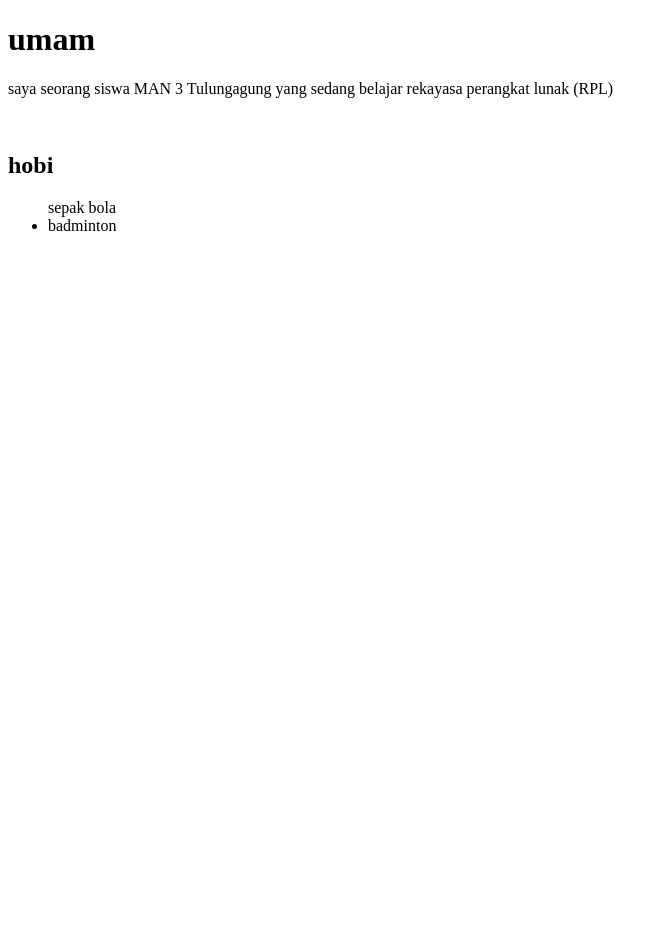
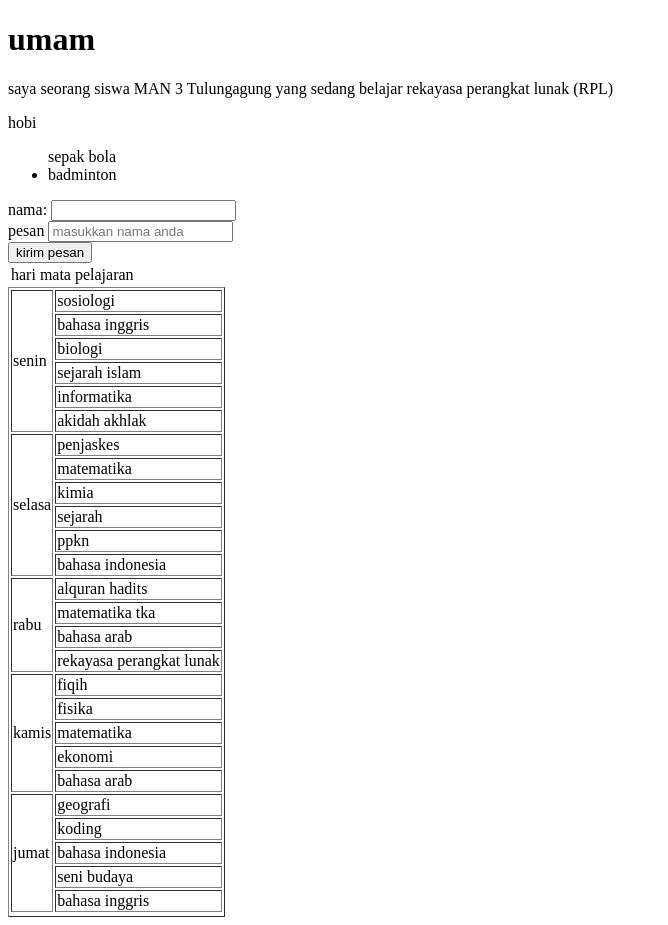
Before and after one commit to alhadiqumam-prog/profile, a plain HTML site: page index.html in a window 1280 px wide. Shown: the whole page, without its empty margins (0-668 px from the left). Before the commit the page ends 800 px from the top, so only its background shows below. Drawn offline with Linux system fonts and the light colour scheme.

Commit message:
menambah list pelajaran

```diff
--- a/index.html
+++ b/index.html
@@ -10,14 +10,128 @@
 <body>
     <h1>umam</h1>
     <p>saya seorang siswa MAN 3 Tulungagung yang sedang belajar rekayasa perangkat lunak (RPL)</p>
-    <img src
-    <section>
-        <h2>hobi</h2>
-        <ul>
+    <img <h2>hobi</h2>
+    <ul>
         </li>sepak bola</li>
         <li>badminton</li>
-        </ul>
-        </section>
+    </ul>
+    </section>
+
+
+</html>
+</section>
+</form>
+<div>
+    <tabel>nama:</tabel>
+    <input type="text" placelhordel="masukkan nama anda" />
+</div>
+<div>
+    <label>pesan</label>
+    <input type="text" placeholder="masukkan nama anda" />
+</div>
+
+<button type="submit">kirim pesan</button>
+</form>
+</section>
+
+
+
+<!--jadwal pelajaran -->
+<table>
+    <thead>
+        <tr>
+            <td>hari</td>
+            <td>mata pelajaran</td>
+            <table border>
+        </tr>
+    </thead>
+    <tbody>
+        <tr>
+            <td rowspan='6'>senin</td>
+            <td>sosiologi</td>
+        </tr>
+        <tr>
+            <td>bahasa inggris</td>
+        </tr>
+        <tr>
+            <td>biologi</td>
+        </tr>
+        <tr>
+            <td>sejarah islam</td>
+        </tr>
+        <tr>
+            <td>informatika</td>
+        </tr>
+        <tr>
+            <td>akidah akhlak</td>
+        </tr>
+        <tr>
+            <td rowspan="6">selasa</td>
+            <td>penjaskes</td>
+        </tr>
+        <tr>
+            <td>matematika</td>
+        </tr>
+        <tr>
+            <td>kimia</td>
+        </tr>
+        <tr>
+            <td>sejarah</td>
+        </tr>
+        <tr>
+            <td>ppkn</td>
+        </tr>
+        <tr>
+            <td>bahasa indonesia</td>
+        </tr>
+        <tr>
+            <td rowspan="4">rabu</td>
+            <td>alquran hadits</td>
+        </tr>
+        <tr>
+            <td>matematika tka</td>
+        </tr>
+        <tr>
+            <td>bahasa arab</td>
+        </tr>
+        <tr>
+            <td>rekayasa perangkat lunak</td>
+        </tr>
+        <tr>
+            <td rowspan="5">kamis</td>
+            <td>fiqih</td>
+        </tr>
+        <tr>
+            <td>fisika</td>
+        </tr>
+        <tr>
+            <td>matematika</td>
+        </tr>
+        <tr>
+            <td>ekonomi</td>
+        </tr>
+        <tr>
+            <td>bahasa arab</td>
+        </tr>
+        <tr>
+            <td rowspan="5">jumat</td>
+            <td>geografi</td>
+        </tr>
+        <tr>
+            <td>koding</td>
+        </tr>
+        <tr>
+            <td>bahasa indonesia</td>
+        </tr>
+        <tr>
+            <td>seni budaya</td>
+        </tr>
+        <tr>
+            <td>bahasa inggris</td>
+        </tr>
+        <tr>
+    </tbody>
+</table>
 </body>
 
-</html>
+<html>
```
